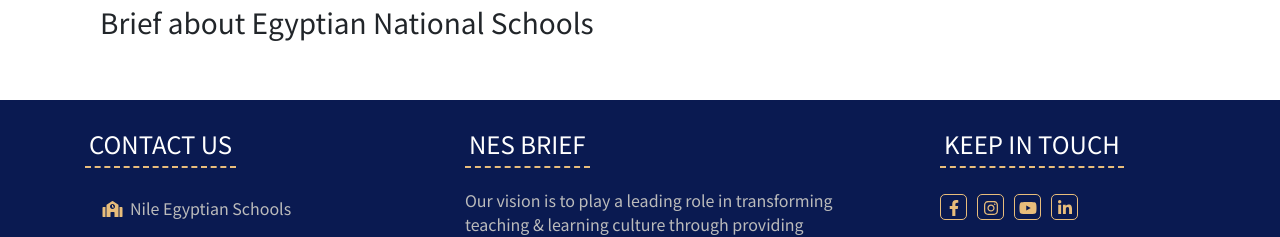
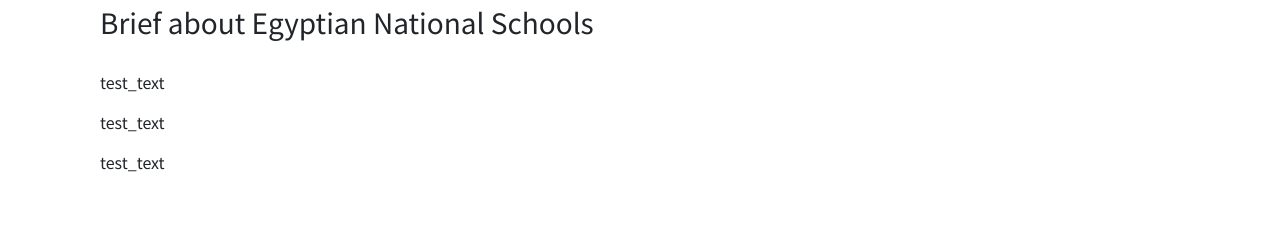
Before and after one commit to MuhamadTaha/NES, a React (Create React App) app: page / in a window 1280 px wide. Shown: the part 1109-1346 px from the top of the page. Built offline with nearby package versions, Linux system fonts and the light colour scheme.

Commit message:
Update header.js

```diff
--- a/src/components/header.js
+++ b/src/components/header.js
@@ -7,6 +7,9 @@
         <header>
             <div className='container'>
                 <h3> {t('about_brief_title')} </h3>
+                <p> {t('test_text')} </p>
+                <p> {t('test_text')} </p>
+                <p> {t('test_text')} </p>
             </div>
         </header>
     )
```
